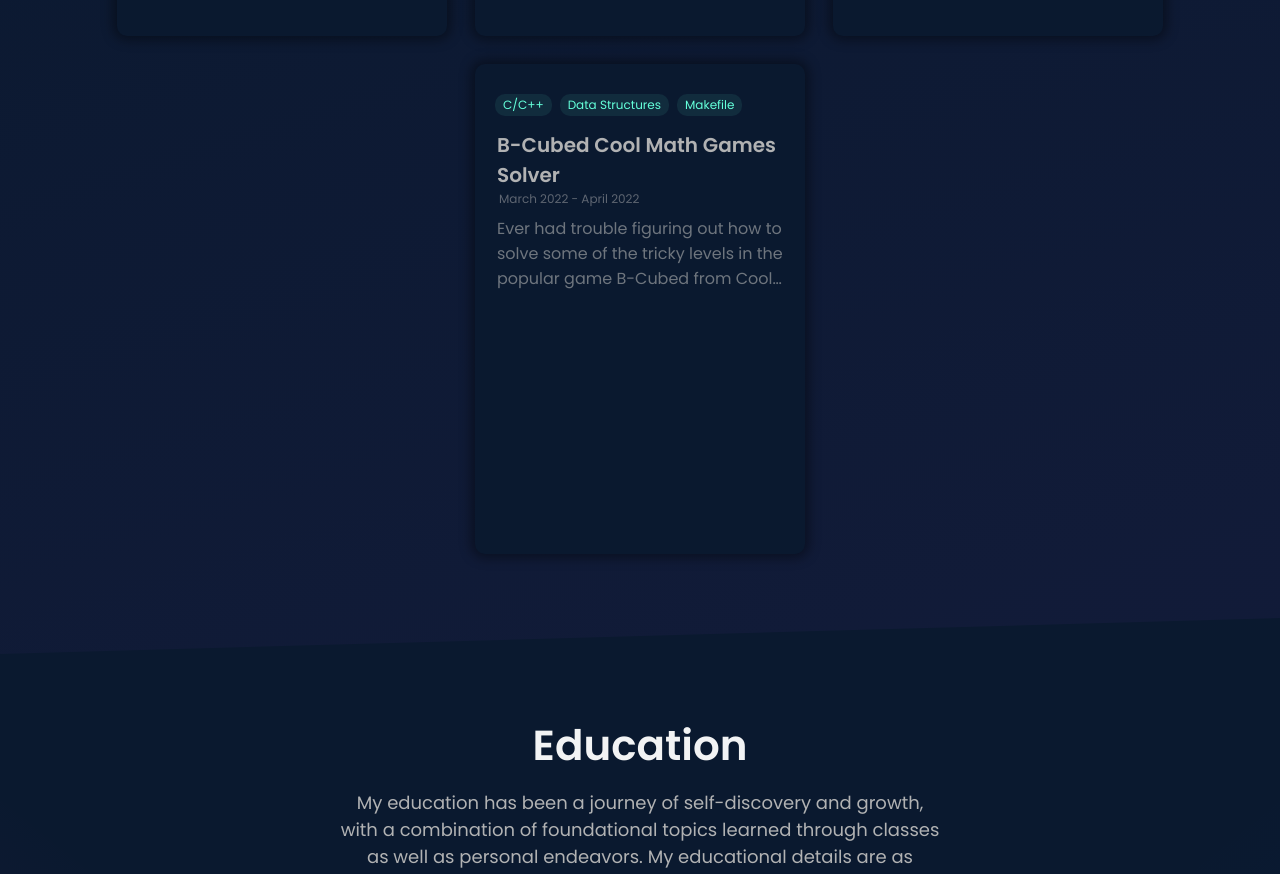
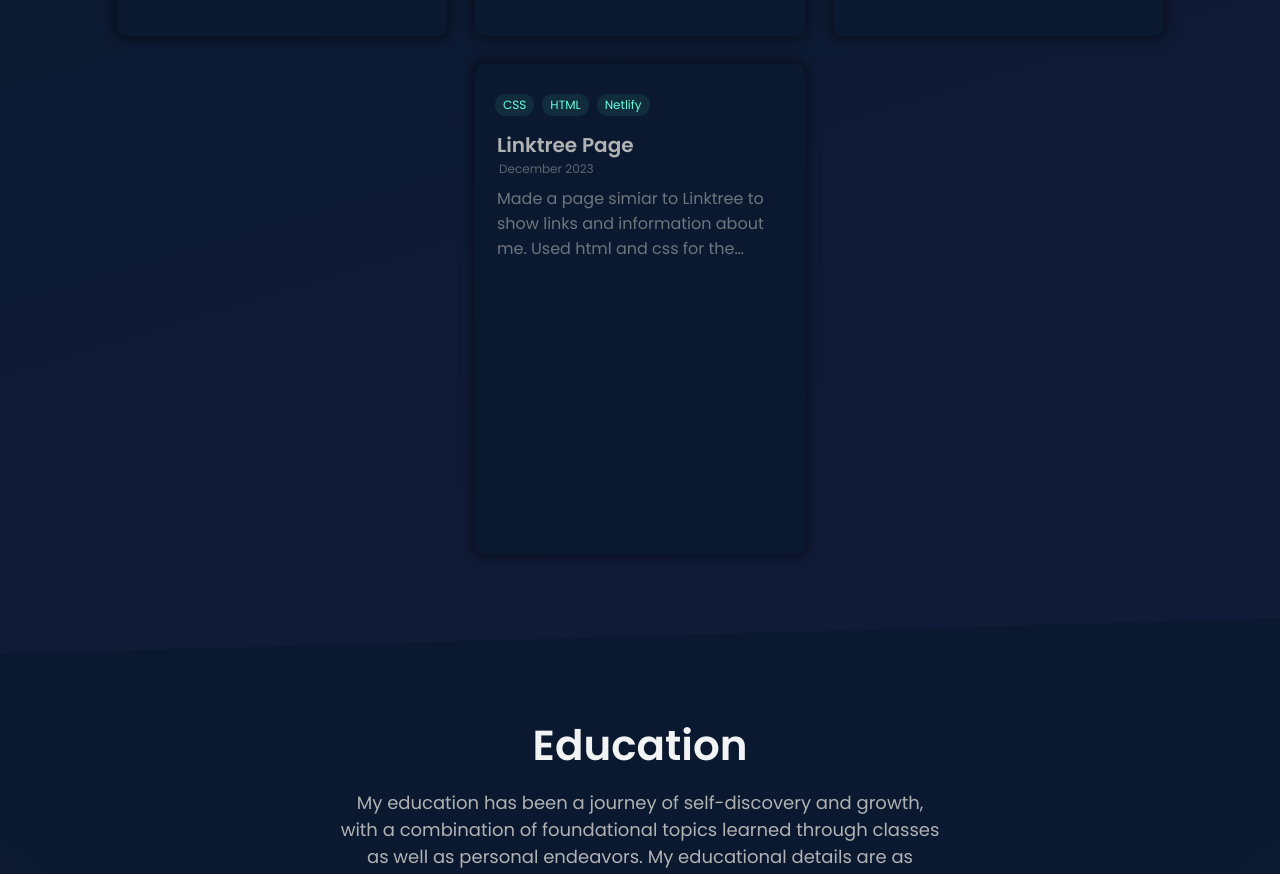
Before and after one commit to Gelo-ai/1portfolio, a React (Create React App) app: page / in a window 1280 px wide. Shown: the part 3635-4509 px from the top of the page. Built offline with nearby package versions, Linux system fonts and the light colour scheme.

Commit message:
Changed some data

```diff
--- a/src/data/constants.js
+++ b/src/data/constants.js
@@ -556,16 +556,16 @@
     },
     {
       id: 6,
-      title: "B-Cubed Cool Math Games Solver",
-      date: "March 2022 - April 2022",
+      title: "Linktree Page",
+      date: "December 2023",
       description:
-        "Ever had trouble figuring out how to solve some of the tricky levels in the popular game B-Cubed from Cool Math Games? Well, my friends and I created a program that, given a level input file, reads in the board, finds a path that uses all blocks if possible, and displays the final solution!",
+        "Made a page simiar to Linktree to show links and information about me. Used html and css for the formatting and styling, and I deployed using Netlify.",
       // image:
       //   "https://user-images.githubusercontent.com/64485885/255202416-e1f89b04-2788-45b0-abc2-9dec616669e2.png",
       tags: [
-        "C/C++",
-        "Data Structures",
-        "Makefile",
+        "CSS",
+        "HTML",
+        "Netlify",
       ],
       // category: "web app",
       github: "https://github.com/JeriahM/DataStructuresProject/tree/main",
```
